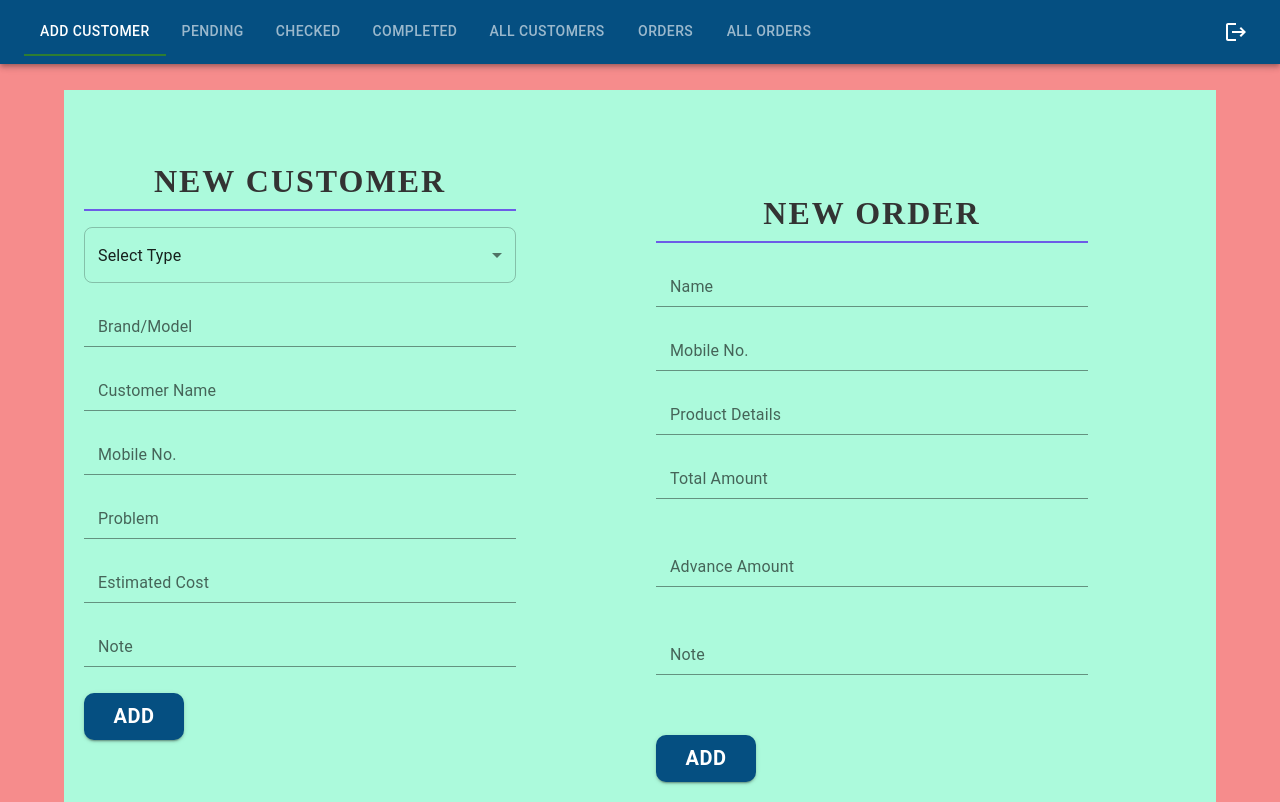
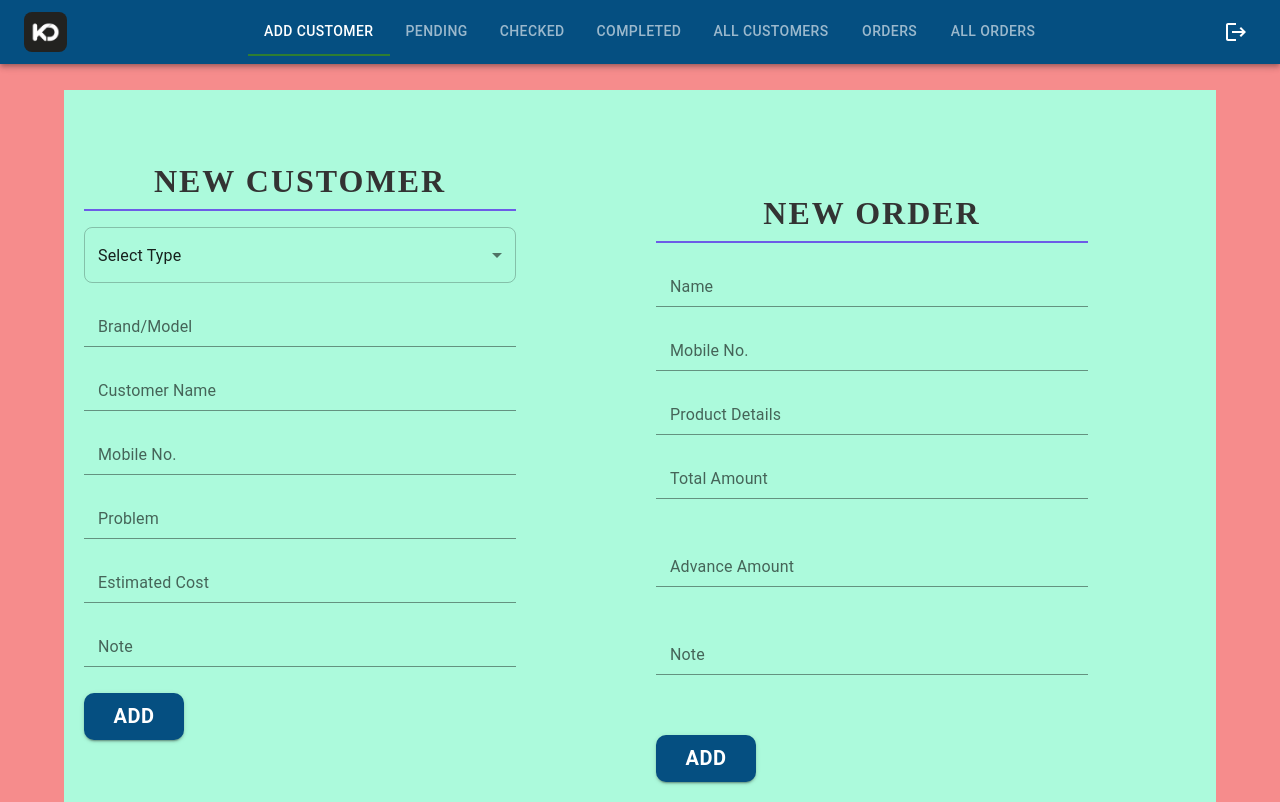
Before and after one commit to krishield/CRM-MERN, a React (Create React App) app in the folder frontend/: page / in a window 1280 px wide. Built offline with nearby package versions, Linux system fonts and the light colour scheme; sample sign-in values are in the browser's storage.

Commit message:
feat: add KD logo to navbar, login page, browser tab favicon/manifest
Replaced old placeholder icons (1.ico, 2.png) with the shop's KD
logo everywhere a brand mark shows: navbar top-left, login screen,
browser tab favicon, and PWA manifest.

```diff
--- a/frontend/public/index.html
+++ b/frontend/public/index.html
@@ -2,14 +2,14 @@
 <html lang="en">
   <head>
     <meta charset="utf-8" />
-    <link rel="icon" href="%PUBLIC_URL%/1.ico" />
+    <link rel="icon" type="image/png" href="%PUBLIC_URL%/logo.png" />
     <meta name="viewport" content="width=device-width, initial-scale=1" />
     <meta name="theme-color" content="#000000" />
     <meta
       name="description"
       content="Web site created using create-react-app"
     />
-    <link rel="apple-touch-icon" href="%PUBLIC_URL%/2.png" />
+    <link rel="apple-touch-icon" href="%PUBLIC_URL%/logo.png" />
     <!--
       manifest.json provides metadata used when your web app is installed on a
       user's mobile device or desktop. See https://developers.google.com/web/fundamentals/web-app-manifest/
@@ -24,7 +24,7 @@
       work correctly both with client-side routing and a non-root public URL.
       Learn how to configure a non-root public URL by running `npm run build`.
     -->
-    <title>CRM</title>
+    <title>KD CRM</title>
   </head>
   <body>
     <noscript>You need to enable JavaScript to run this app.</noscript>
--- a/frontend/src/component/Login.jsx
+++ b/frontend/src/component/Login.jsx
@@ -24,6 +24,7 @@ const Login = () => {
   return (
     <div className="login-wrapper">
       <form onSubmit={handleSubmit} className="login-form">
+        <img src={`${process.env.PUBLIC_URL}/logo.png`} alt="KD" style={{ height: 60, borderRadius: 8, marginBottom: 12 }} />
         <h1 className="login-title">Verify</h1>
         {error && <p style={{ color: 'red' }}>{error}</p>}
         <div className="login-input">
--- a/frontend/src/component/NavBar.jsx
+++ b/frontend/src/component/NavBar.jsx
@@ -1,5 +1,5 @@
 import { NavLink, useNavigate, useLocation } from 'react-router-dom';
-import { AppBar, Toolbar, Tabs, Tab, IconButton, Tooltip } from '@mui/material';
+import { AppBar, Toolbar, Tabs, Tab, IconButton, Tooltip, Box } from '@mui/material';
 import LogoutIcon from '@mui/icons-material/Logout';
 
 const tabs = [
@@ -30,6 +30,13 @@ const NavBar = () => {
   return (
     <AppBar position="static" color="primary">
       <Toolbar sx={{ justifyContent: 'space-between' }}>
+        <Box
+          component={NavLink}
+          to="/"
+          sx={{ display: 'flex', alignItems: 'center', mr: 2, flexShrink: 0 }}
+        >
+          <Box component="img" src={`${process.env.PUBLIC_URL}/logo.png`} alt="KD" sx={{ height: 40, borderRadius: 1 }} />
+        </Box>
         <Tabs
           value={currentTab}
           textColor="inherit"
```
Also changed, not shown: frontend/public/logo.png (added), frontend/public/manifest.json.
